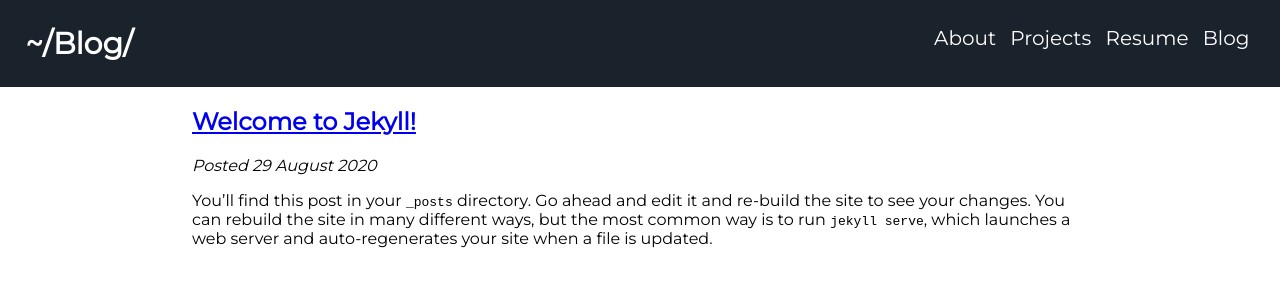
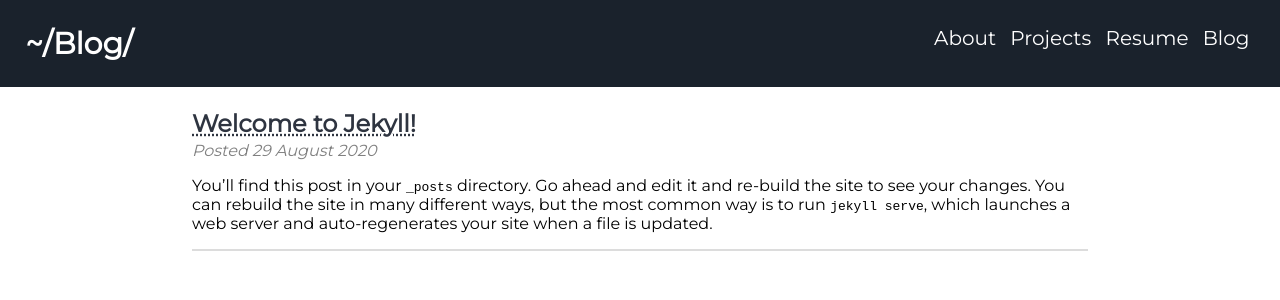
Before and after one commit to rafaelwi/rafaelwi.github.io, a Jekyll site: the page built from blog.html, in a window 1280 px wide. Shown: the top 300 px of the page. Built offline with Jekyll 4.4.1, drawn with Linux system fonts in a browser that asks for light colours.

Commit message:
FIne-tuning css for the blog and posts page

```diff
--- a/_layouts/blog.html
+++ b/_layouts/blog.html
@@ -61,8 +61,8 @@
 
     <div class="blog-content">
       {% for post in site.posts %}
-          <h2><a href="{{ post.url }}">{{ post.title }}</a></h2>
-          <i>Posted
+          <h2 class="post-title"><a href="{{ post.url }}">{{ post.title }}</a></h2>
+          <i class="post-date">Posted
           {% assign m = post.date | date: "%-m %d" %}
           {% case m %}
             {% when '01 01' %}New Years Day {{ post.date | date: "%Y" }}
@@ -71,6 +71,7 @@
             {% else %} {{ post.date | date_to_long_string }}
           {% endcase %}</i>
           {{ post.excerpt }}
+          <hr>
       {% endfor %}
     </div>
 
--- a/assets/css/blog.css
+++ b/assets/css/blog.css
@@ -1,3 +1,22 @@
 .blog-content {
     margin: auto 15%;
 }
+
+a {
+    color: #2e3440;
+    text-decoration: underline dotted;
+}
+
+.post-title {
+    margin: 25px 0 5px;
+    line-height: 1;
+}
+
+.post-date {
+    color: gray;
+    margin-bottom: 30px;
+}
+
+hr {
+    border: 0.5px solid gainsboro;
+}
```
Also changed, not shown: _layouts/post.html (+10 -2 lines), assets/css/post.css (+14 -0 lines).
